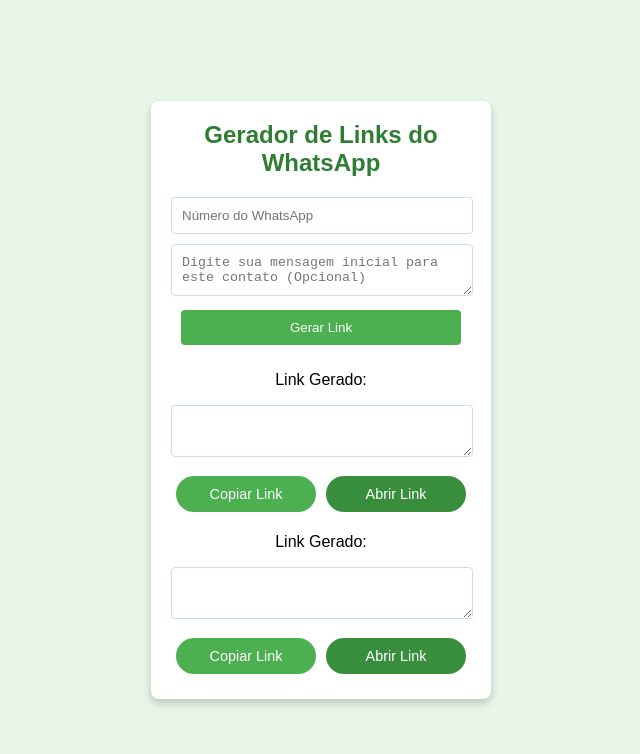
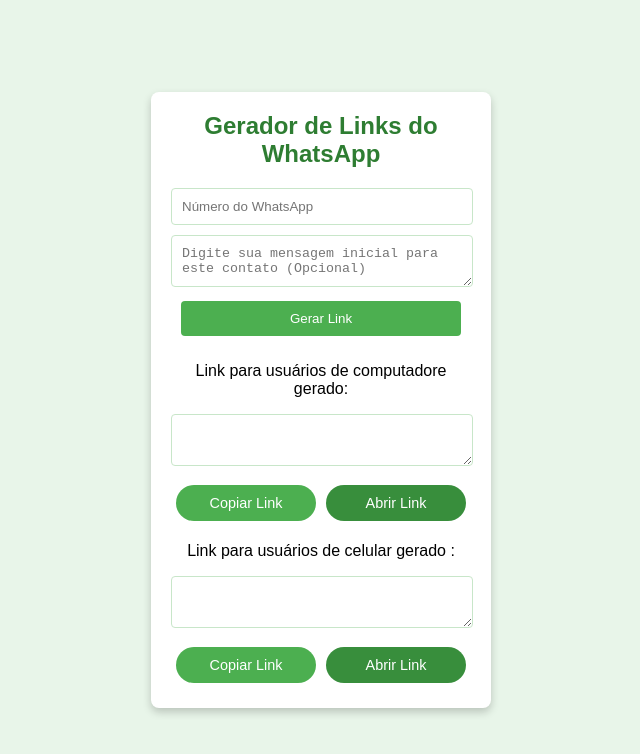
Before and after one commit to igorcodigo/Whatsapp-Link, a plain HTML site: page index.html in a window 1280 px wide. Shown: the whole page, without its empty margins (319-959 px from the left). Drawn offline with Linux system fonts and the light colour scheme.

Commit message:
Update index.html

```diff
--- a/index.html
+++ b/index.html
@@ -73,13 +73,13 @@
         <input type="text" id="whatsappNumber" placeholder="Número do WhatsApp">
         <textarea id="messageText" placeholder="Digite sua mensagem inicial para este contato (Opcional)"></textarea>
         <button onclick="generateLink()">Gerar Link</button>
-        <p>Link Gerado:</p>
+        <p>Link para usuários de computadore gerado:</p>
         <textarea id="generatedLink" readonly></textarea>
         <div class="action-buttons">
             <button id="copyButton" onclick="copyLink()">Copiar Link</button>
             <button id="openButton" onclick="openLink()">Abrir Link</button>
         </div>
-        <p>Link Gerado:</p>
+        <p>Link para usuários de celular gerado :</p>
         <textarea id="generatedLink" readonly></textarea>
         <div class="action-buttons">
             <button id="copyButton" onclick="copyLink()">Copiar Link</button>
```
